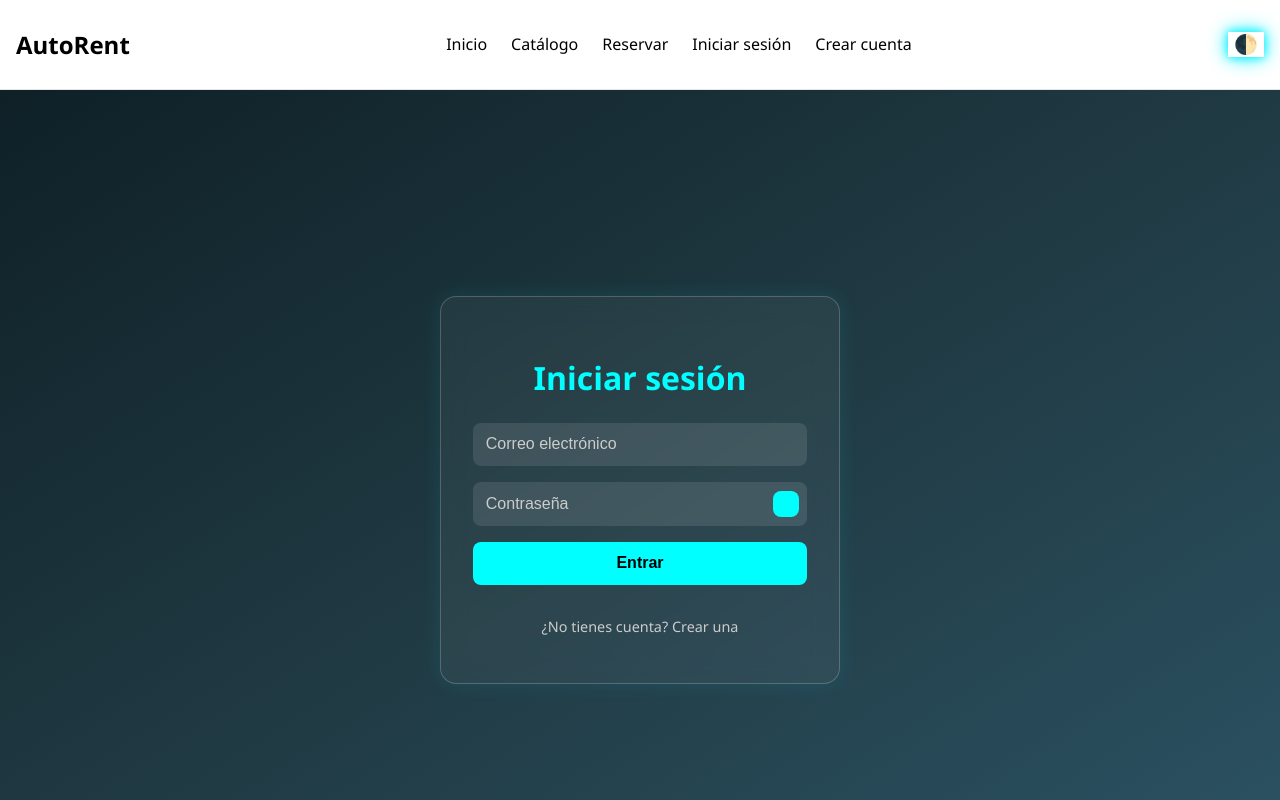
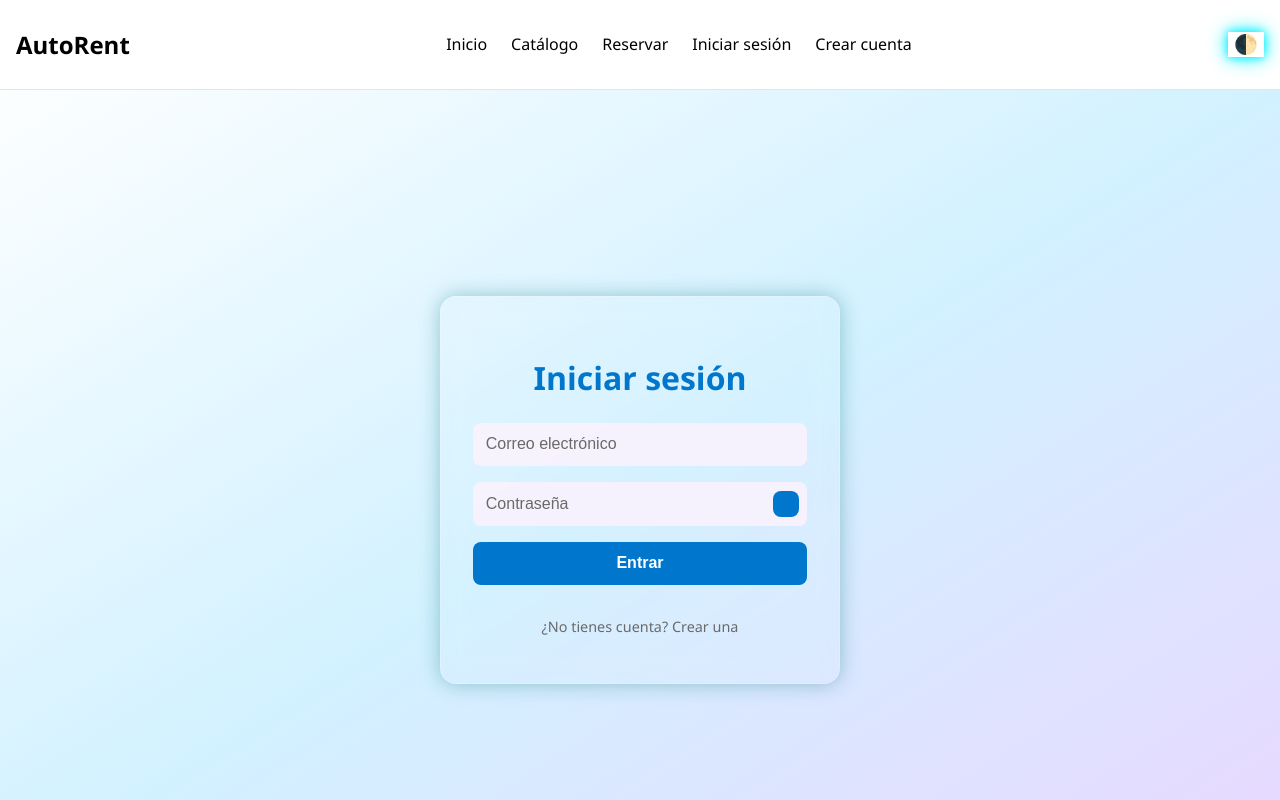
Before and after one commit to CherryMochiPanda/alquiler-autos, a Vue app in the folder frontend/: page /login in a window 1280 px wide. Shown: the top 800 px of the page. Built offline with nearby package versions, Linux system fonts and the light colour scheme.

Commit message:
Login y Signup ahora con modo claro :D

```diff
--- a/frontend/src/App.vue
+++ b/frontend/src/App.vue
@@ -22,14 +22,24 @@ import Footer from './components/Footer.vue'
   --bg-color: #ffffff;
   --text-color: #000000;
   --accent-color: #0077cc;
+  --color-wrapper:linear-gradient(to bottom right, #fcfeff, #d2f1ff, #e9d7ff);
+  --color-Tgrand: #6a6a6a;
+  --color-caja: #fff2fdc6;
+  --color-sombra:rgba(17, 126, 126, 0.392);
+  --box-bg: rgba(255, 255, 255, 0.8);
   --neon-shadow: 0 0 10px #00f0ff, 0 0 20px #00f0ff;
 }
 
 .dark {
-  --divider-color: rgba(255, 255, 255, 0.2);
+  --divider-color:  rgba(255, 255, 255, 0.1);
   --bg-color: #121212;
   --text-color: #f0f0f0;
   --accent-color: #00f0ff;
+  --color-wrapper:linear-gradient(to bottom right, #0f2027, #203a43, #2c5364);
+  --color-Tgrand: #ccc;
+  --color-caja: rgba(255, 255, 255, 0.1);
+  --color-sombra:rgba(0, 255, 255, 0.1);
+  --box-bg: rgba(255, 255, 255, 0.05);
   --neon-shadow: 0 0 10px #00f0ff, 0 0 20px #00f0ff;
 }
 
--- a/frontend/src/views/Login.vue
+++ b/frontend/src/views/Login.vue
@@ -6,7 +6,7 @@
         <input type="email" v-model="email" placeholder="Correo electrónico" :class="{ error: emailError }" />
         <div class="password-field">
   <input :type="showPassword ? 'text' : 'password'" v-model="password" placeholder="Contraseña" />
-  <button type="button" @click="showPassword = !showPassword">
+  <button type="button" @click="showPassword = !showPassword" class="icon-button">
     <i :class="showPassword ? 'fas fa-eye-slash' : 'fas fa-eye'"></i>
   </button>
 </div>
@@ -52,7 +52,7 @@ function handleLogin() {
   padding-right: 2.5rem;
 }
 
-.password-field button {
+.icon-button {
   position: absolute;
   right: 0.5rem;
   background: none;
@@ -62,13 +62,17 @@ function handleLogin() {
   cursor: pointer;
 }
 
+.icon-button i {
+  pointer-events: none;
+}
+
 
 .auth-wrapper {
   display: flex;
   justify-content: center;
   align-items: center;
   min-height: 100vh;
-  background: linear-gradient(to bottom right, #0f2027, #203a43, #2c5364);
+  background: var(--color-wrapper);
   padding: 2rem;
 }
 
@@ -80,7 +84,7 @@ function handleLogin() {
   border-radius: 16px;
   padding: 2rem;
   backdrop-filter: blur(12px);
-  box-shadow: 0 0 20px rgba(0, 255, 255, 0.1);
+  box-shadow: 0 0 20px var(--color-sombra);
   color: #fff;
   animation: fadeIn 0.6s ease;
 }
@@ -89,7 +93,7 @@ function handleLogin() {
   text-align: center;
   margin-bottom: 1.5rem;
   font-size: 2rem;
-  color: #00ffff;
+  color: var(--accent-color);
 }
 
 .auth-box form {
@@ -102,14 +106,14 @@ function handleLogin() {
   padding: 0.8rem;
   border-radius: 8px;
   border: none;
-  background-color: rgba(255, 255, 255, 0.1);
-  color: #fff;
+  background-color:var(--color-caja);
+  color: var(--text-color);
   font-size: 1rem;
   transition: border 0.3s ease;
 }
 
 .auth-box input::placeholder {
-  color: #ccc;
+  color: var(--color-Tgrand);
 }
 
 .auth-box input.error {
@@ -118,8 +122,8 @@ function handleLogin() {
 
 .auth-box button {
   padding: 0.8rem;
-  background-color: #00ffff;
-  color: #000;
+  background-color: var(--accent-color);
+  color: #ffffff;
   border: none;
   border-radius: 8px;
   font-weight: bold;
@@ -135,7 +139,7 @@ function handleLogin() {
 .switch-link {
   text-align: center;
   margin-top: 1rem;
-  color: #ccc;
+  color: var(--color-Tgrand);
   cursor: pointer;
   font-size: 0.9rem;
   transition: color 0.3s ease;
--- a/frontend/src/views/Signup.vue
+++ b/frontend/src/views/Signup.vue
@@ -5,8 +5,12 @@
       <form @submit.prevent="handleSignup">
         <input type="text" placeholder="Nombre de usuario" v-model="name" />
         <input type="email" placeholder="Correo electrónico" v-model="email" />
-        <input type="password" placeholder="Contraseña" v-model="password" />
-        <input type="password" placeholder="Repita la contraseña" v-model="password2" />
+       <input type="password" v-model="password" placeholder="Contraseña" />
+<input type="password" v-model="confirmPassword" placeholder="Repetir contraseña" />
+<p v-if="confirmPassword && confirmPassword !== password" class="error-msg">
+  Las contraseñas no coinciden
+</p>
+
         <button type="submit">Registrarse</button>
          <p class="switch-link" @click="$router.push('/login')">¿Ya tienes cuenta? Iniciar sesión</p>
       </form>
@@ -19,6 +23,7 @@ import { ref } from 'vue'
 
 const email = ref('')
 const password = ref('')
+const confirmPassword = ref('')
 const emailError = ref(false)
 const passwordError = ref(false)
 
@@ -34,12 +39,18 @@ function handleLogin() {
 </script>
 
 <style scoped>
+.error-msg {
+  color: #ff4d4d;
+  font-size: 0.9rem;
+  margin-top: -0.5rem;
+}
+
 .auth-wrapper {
   display: flex;
   justify-content: center;
   align-items: center;
   min-height: 100vh;
-  background: linear-gradient(to bottom right, #0f2027, #203a43, #2c5364);
+  background: var(--color-wrapper);
   padding: 2rem;
 }
 
@@ -51,7 +62,7 @@ function handleLogin() {
   border-radius: 16px;
   padding: 2rem;
   backdrop-filter: blur(12px);
-  box-shadow: 0 0 20px rgba(0, 255, 255, 0.1);
+  box-shadow: 0 0 20px var(--color-sombra);
   color: #fff;
   animation: fadeIn 0.6s ease;
 }
@@ -60,7 +71,7 @@ function handleLogin() {
   text-align: center;
   margin-bottom: 1.5rem;
   font-size: 2rem;
-  color: #00ffff;
+  color: var(--accent-color);
 }
 
 .auth-box form {
@@ -73,14 +84,14 @@ function handleLogin() {
   padding: 0.8rem;
   border-radius: 8px;
   border: none;
-  background-color: rgba(255, 255, 255, 0.1);
-  color: #fff;
+  background-color:var(--color-caja);
+  color: var(--text-color);
   font-size: 1rem;
   transition: border 0.3s ease;
 }
 
 .auth-box input::placeholder {
-  color: #ccc;
+  color: var(--color-Tgrand);
 }
 
 .auth-box input.error {
@@ -89,8 +100,8 @@ function handleLogin() {
 
 .auth-box button {
   padding: 0.8rem;
-  background-color: #00ffff;
-  color: #000;
+  background-color: var(--accent-color);
+  color: #ffffff;
   border: none;
   border-radius: 8px;
   font-weight: bold;
@@ -106,7 +117,7 @@ function handleLogin() {
 .switch-link {
   text-align: center;
   margin-top: 1rem;
-  color: #ccc;
+  color: var(--color-Tgrand);
   cursor: pointer;
   font-size: 0.9rem;
   transition: color 0.3s ease;
```
